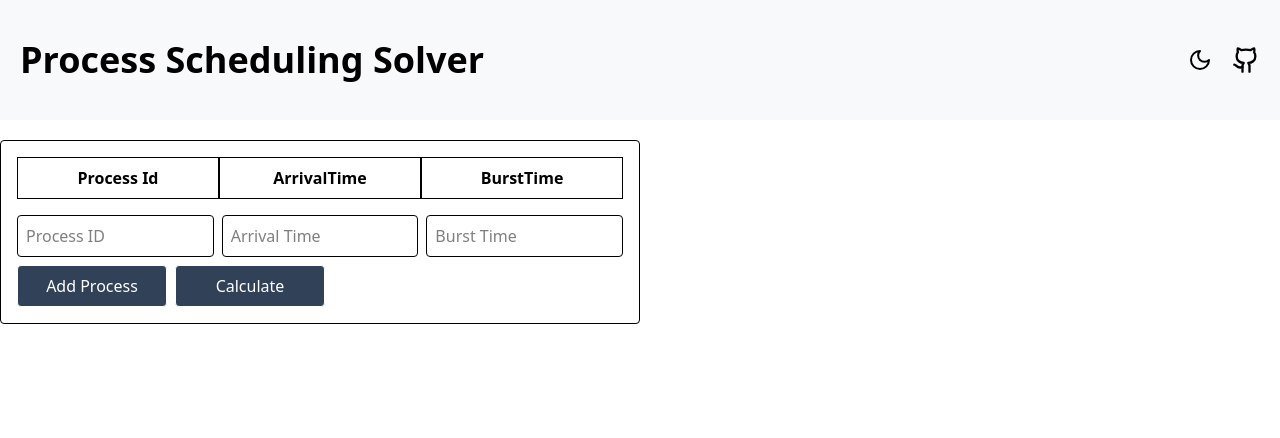
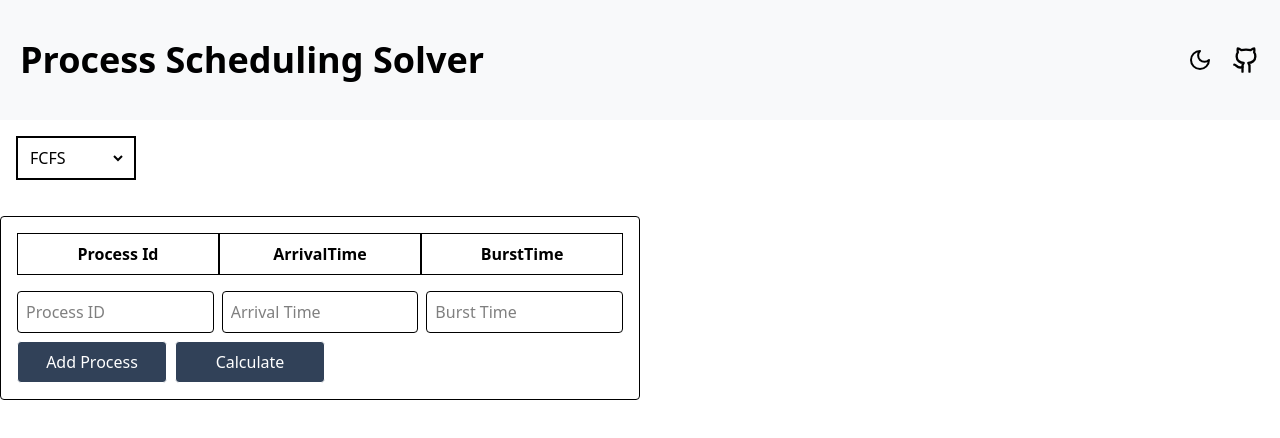
Before and after one commit to Rohitsah12/Process-Scheduling-Solver, a React (Vite) app: page / in a window 1280 px wide. Shown: the top 438 px of the page. Built offline with nearby package versions, Linux system fonts and the light colour scheme.

Commit message:
make a option components for selecting a algorithm options

```diff
--- a/src/App.jsx
+++ b/src/App.jsx
@@ -1,11 +1,13 @@
 import Header from './components/Header'
 import Input from './components/Input'
+import Option from './components/Option'
 import { ThemeProvider } from './context/ThemeContext'
 
 function App() {
   return (
     <ThemeProvider>
       <Header />
+      <Option />
       <Input />
     </ThemeProvider>
 
--- /dev/null
+++ b/src/components/Option.jsx
@@ -0,0 +1,16 @@
+import React from 'react'
+
+function Option() {
+  return (
+    <div className='m-4  w-[120px] border-2 dark:bg-black dark:text-white p-2'>
+      <select className='w-[100px]'>
+            <option value='fcfs' className='dark:bg-black dark:text-white'>FCFS</option>
+            <option value='SJF' className='dark:bg-black dark:text-white'>SJF</option>
+            <option value='ps' className='dark:bg-black dark:text-white'>PS</option>
+            <option value='rr' className='dark:bg-black dark:text-white'>RR</option>
+      </select>
+    </div>
+  )
+}
+
+export default Option
```
